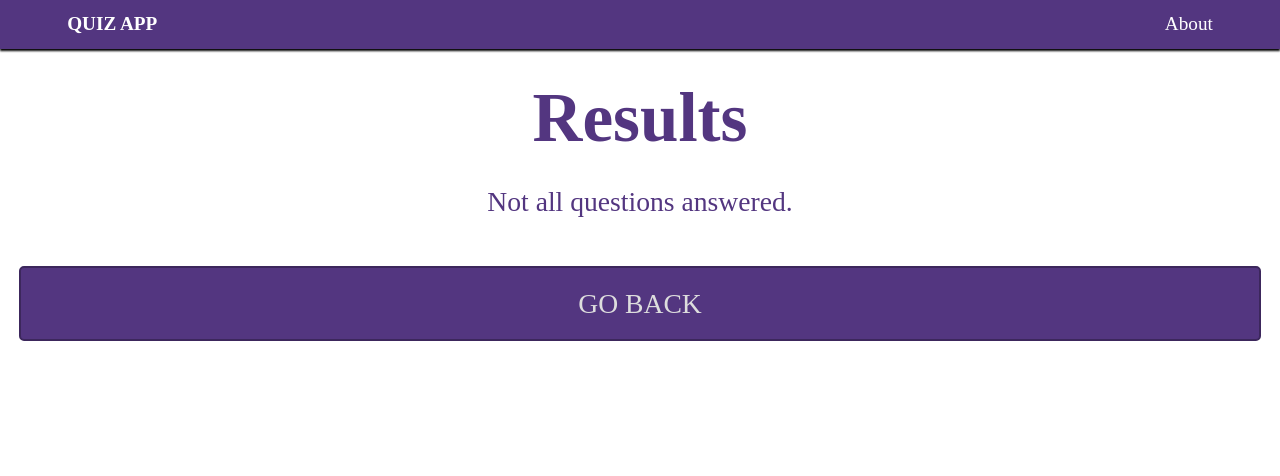
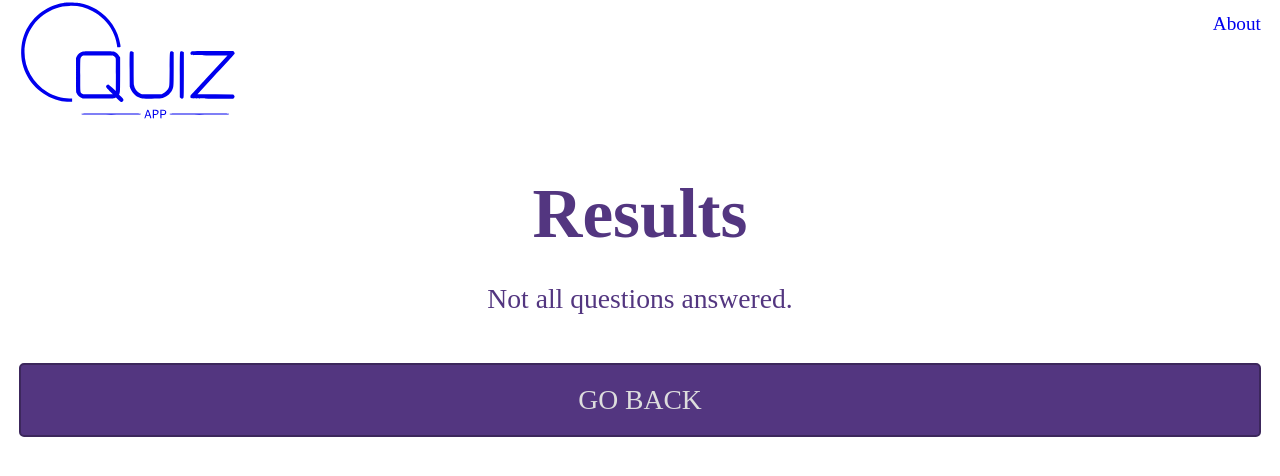
Before and after one commit to antklim89/quiz_app_vite, a Vue app: page /result in a window 1280 px wide. Shown: the top 476 px of the page. Built offline with nearby package versions, Linux system fonts and the light colour scheme.

Commit message:
add svg logo

```diff
--- a/src/components/Header.vue
+++ b/src/components/Header.vue
@@ -1,11 +1,10 @@
 <template>
-    <div class="bg">
-        <div class="container header">
+    <header class="container">
         <router-link
             class="logo"
             :to="{name: 'Home'}"
         >
-                QUIZ APP
+            <Logo />
         </router-link>
         <router-link
             class="link"
@@ -13,33 +12,23 @@
         >
             About
         </router-link>
-        </div>
-    </div>
+    </header>
 </template>
 
+<script setup lang="ts">
+import Logo from './Logo.vue';
+</script>
+
 <style lang="scss" scoped>
-    .bg {
-        background: var(--primary-color);
-        box-shadow: 0px 2px 2px black;
-        margin-bottom: .5rem;
-        padding: 0 var(--sp-5);
-    }
-    .logo {
-        display: inline-block;
-        padding: .7rem 0;
-        font-weight: bold;
-        color: white;
-        text-decoration: none;
-    }
-
-    .header {
+    header {
         display: flex;
         justify-content: space-between;
+        margin-bottom: var(--sp-5);
     }
 
     .link {
-        color: white;
         text-decoration: none;
         padding: .7rem 0;
+        align-self: flex-start;
     }
 </style>
--- /dev/null
+++ b/src/components/Logo.vue
@@ -0,0 +1,80 @@
+<template>
+    <svg
+        version="1.0"
+        xmlns="http://www.w3.org/2000/svg"
+        width="220px"
+        viewBox="0 0 758.000000 416.000000"
+    >
+
+        <g
+            transform="translate(0.000000,416.000000) scale(0.100000,-0.100000)"
+            fill="currentColor"
+            stroke="none"
+        >
+            <path
+                d="M1630 4074 c-14 -2 -59 -9 -100 -15 -613 -88 -1146 -528 -1360 -1124
+-107 -297 -125 -666 -49 -980 149 -611 640 -1102 1254 -1254 137 -34 256 -51
+358 -51 l97 0 0 60 0 60 -97 0 c-242 1 -536 86 -758 220 -490 296 -785 812
+-785 1375 0 685 443 1296 1097 1515 158 52 268 71 452 77 297 10 534 -44 799
+-182 148 -77 250 -153 388 -290 241 -239 397 -544 447 -870 l12 -80 58 -3 c65
+-3 63 -9 46 101 -72 484 -375 931 -811 1201 -157 97 -406 190 -598 223 -82 14
+-399 26 -450 17z"
+            />
+            <path
+                d="M2201 2389 c-88 -17 -173 -86 -213 -174 l-23 -50 0 -585 c0 -578 0
+-586 22 -632 30 -66 95 -132 156 -159 l52 -24 535 0 c504 0 537 1 573 19 l38
+19 78 -77 c86 -83 121 -96 161 -56 40 40 27 74 -57 154 l-77 74 20 48 c18 46
+19 80 19 639 l0 590 -27 50 c-34 64 -90 118 -153 147 -50 23 -51 23 -555 25
+-278 1 -525 -3 -549 -8z m1065 -158 c17 -10 41 -35 53 -54 21 -35 21 -37 19
+-595 l-3 -561 -120 114 c-73 70 -128 114 -141 115 -35 0 -74 -37 -74 -72 0
+-26 19 -50 117 -150 l117 -118 -511 0 -510 0 -34 23 c-71 47 -69 28 -69 647 0
+521 1 557 19 590 10 19 33 45 51 58 l33 22 511 0 c484 0 513 -1 542 -19z"
+            />
+            <path
+                d="M3853 2390 c-12 -5 -27 -18 -33 -30 -8 -14 -10 -190 -8 -603 l3 -582
+27 -69 c70 -174 232 -308 408 -336 87 -13 566 -13 649 1 152 26 305 139 376
+278 55 110 55 108 55 732 l0 578 -27 21 c-19 15 -35 19 -53 15 -57 -14 -55 14
+-60 -613 -5 -571 -5 -578 -28 -633 -30 -75 -114 -166 -188 -204 l-59 -30 -340
+0 -340 0 -57 27 c-116 54 -200 170 -219 301 -5 34 -9 299 -9 589 l0 527 -26
+20 c-29 23 -38 24 -71 11z"
+            />
+            <path
+                d="M5583 2390 c-12 -5 -26 -18 -32 -29 -8 -13 -11 -263 -11 -786 l0
+-766 25 -24 c29 -30 68 -32 95 -5 20 20 20 33 20 799 l0 780 -26 20 c-29 23
+-38 24 -71 11z"
+            />
+            <path
+                d="M5944 2388 c-29 -14 -46 -52 -35 -81 21 -54 -3 -52 659 -57 l615 -5
+-631 -682 c-347 -375 -636 -691 -642 -702 -6 -12 -8 -32 -4 -46 14 -57 -14
+-55 762 -55 l713 0 24 25 c31 30 32 56 1 92 l-24 28 -617 5 -616 5 537 580
+c775 838 744 803 744 831 0 14 -11 36 -25 49 l-24 25 -708 -1 c-466 0 -715 -4
+-729 -11z"
+            />
+            <path
+                d="M4415 363 c-11 -29 -95 -275 -95 -279 0 -2 9 -4 20 -4 15 0 22 11 31
+45 l11 45 58 0 57 0 13 -45 c9 -33 18 -45 31 -45 11 0 19 6 18 13 0 6 -22 73
+-48 147 -38 108 -52 136 -68 138 -12 2 -23 -4 -28 -15z m48 -86 c24 -74 23
+-77 -23 -77 -22 0 -40 2 -40 5 0 17 34 125 40 125 3 0 14 -24 23 -53z"
+            />
+            <path
+                d="M4610 230 c0 -143 1 -150 20 -150 18 0 20 7 20 60 l0 60 51 0 c43 0
+55 5 80 29 30 31 38 75 19 111 -13 25 -62 40 -131 40 l-59 0 0 -150z m145 100
+c20 -17 19 -59 -2 -82 -11 -12 -30 -18 -60 -18 l-43 0 0 61 0 62 45 -5 c25 -3
+52 -11 60 -18z"
+            />
+            <path
+                d="M4870 230 c0 -143 1 -150 20 -150 18 0 20 7 20 60 l0 60 44 0 c64 0
+95 15 111 53 32 78 -19 127 -132 127 l-63 0 0 -150z m152 102 c18 -18 13 -73
+-7 -88 -10 -8 -38 -14 -62 -14 l-43 0 0 61 0 62 51 -5 c27 -3 55 -10 61 -16z"
+            />
+            <path
+                d="M2150 230 c0 -20 7 -20 1025 -20 1018 0 1025 0 1025 20 0 20 -7 20
+-1025 20 -1018 0 -1025 0 -1025 -20z"
+            />
+            <path
+                d="M5190 230 c0 -20 7 -20 1025 -20 1018 0 1025 0 1025 20 0 20 -7 20
+-1025 20 -1018 0 -1025 0 -1025 -20z"
+            />
+        </g>
+    </svg>
+</template>
```
Lines whose indentation alone changed are shown as unchanged.
